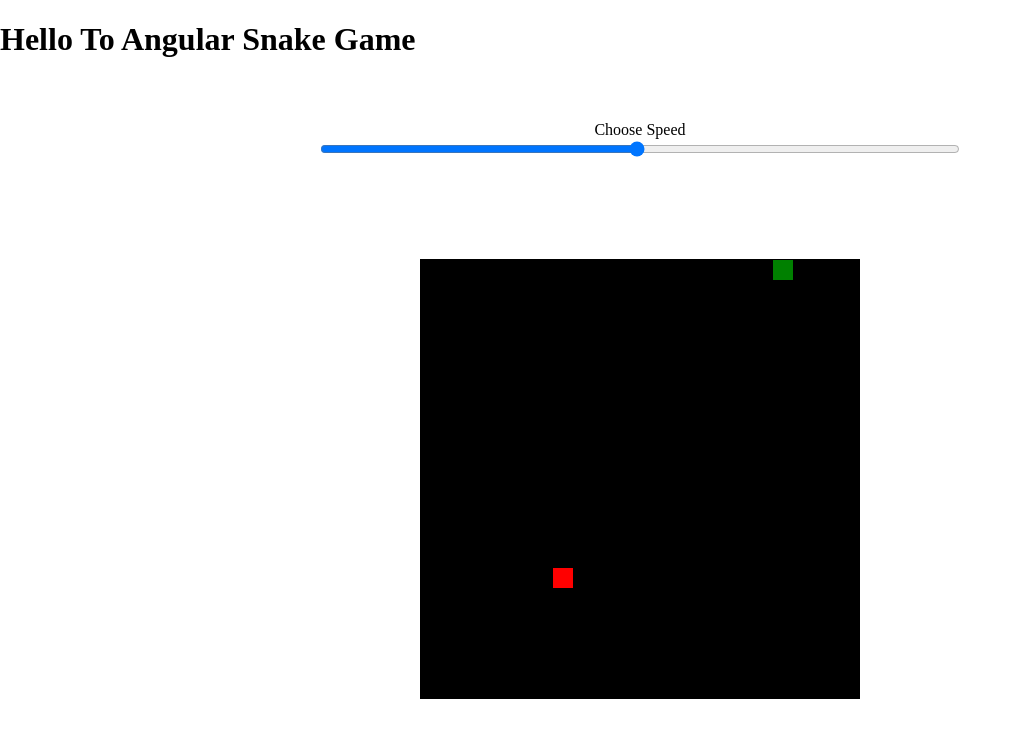
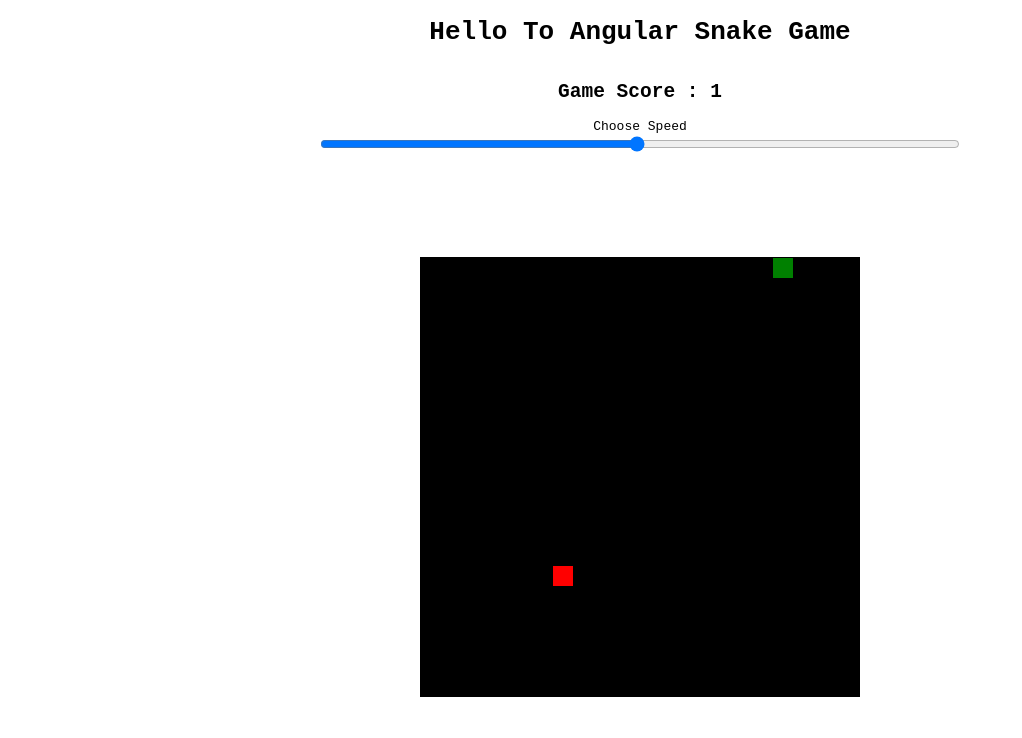
Before and after one commit to gogakoreli/angular-snake, an Angular app: page / in a window 1280 px wide. Shown: the top 738 px of the page, without its empty margins (0-1022 px from the left). Built offline with nearby package versions, Linux system fonts and the light colour scheme.

Commit message:
game score; minor style changes;

```diff
--- a/src/app/app.component.html
+++ b/src/app/app.component.html
@@ -1,9 +1,5 @@
-<h1>
+<h1 class="title">
     Hello To Angular Snake Game
 </h1>
 
-<pre>
-    {{ displayInput(input.inputKey$ | async) }}
-</pre>
-
 <app-game></app-game>
--- a/src/app/app.component.scss
+++ b/src/app/app.component.scss
@@ -1,5 +1,8 @@
 :host {
-    flex: 1;
-    display: flex;
-    flex-direction: column;
+  flex: 1;
+  display: flex;
+  flex-direction: column;
+  .title {
+    text-align: center;
+  }
 }
--- a/src/app/game/game.component.html
+++ b/src/app/game/game.component.html
@@ -1,3 +1,6 @@
+<h2>
+    Game Score : {{ player?.length }}
+</h2>
 <span>Choose Speed</span>
 <input class="speed-select"
     type="range"
--- a/src/app/game/game.component.ts
+++ b/src/app/game/game.component.ts
@@ -1,9 +1,4 @@
-import {
-  AfterViewInit,
-  Component,
-  OnInit,
-  ViewChild
-  } from '@angular/core';
+import { Component, OnInit, ViewChild } from '@angular/core';
 import { distinctUntilChanged, retry } from 'rxjs/operators';
 import { MAP_HEIGHT, MAP_WIDTH, MapComponent } from '../map/map.component';
 import { InputKey, InputService } from '../services/input.service';
@@ -15,7 +10,7 @@ import { InputKey, InputService } from '../services/input.service';
   templateUrl: './game.component.html',
   styleUrls: ['./game.component.scss'],
 })
-export class GameComponent implements OnInit, AfterViewInit {
+export class GameComponent implements OnInit {
   player: Player;
   food: Food;
   gameSpeed = 50;
@@ -33,11 +28,10 @@ export class GameComponent implements OnInit, AfterViewInit {
 
   ngOnInit() {
     this.subscribeToInput();
-  }
-
-  ngAfterViewInit() {
-    this.setupPlayer(this.map);
-    this.setupGame();
+    setTimeout(() => {
+      this.setupPlayer(this.map);
+      this.setupGame();
+    });
   }
 
   subscribeToInput() {
--- a/src/styles.scss
+++ b/src/styles.scss
@@ -6,6 +6,7 @@ body {
     right: 0;
     bottom: 0;
     display: flex;
+    font-family: monospace;
 }
 
 :root {
```
Lines whose indentation alone changed are shown as unchanged.
